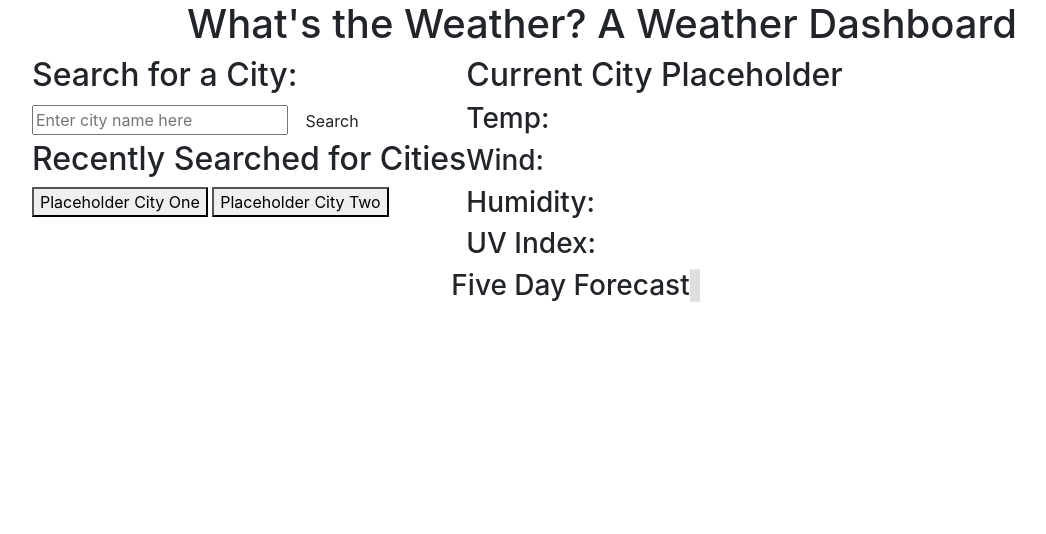
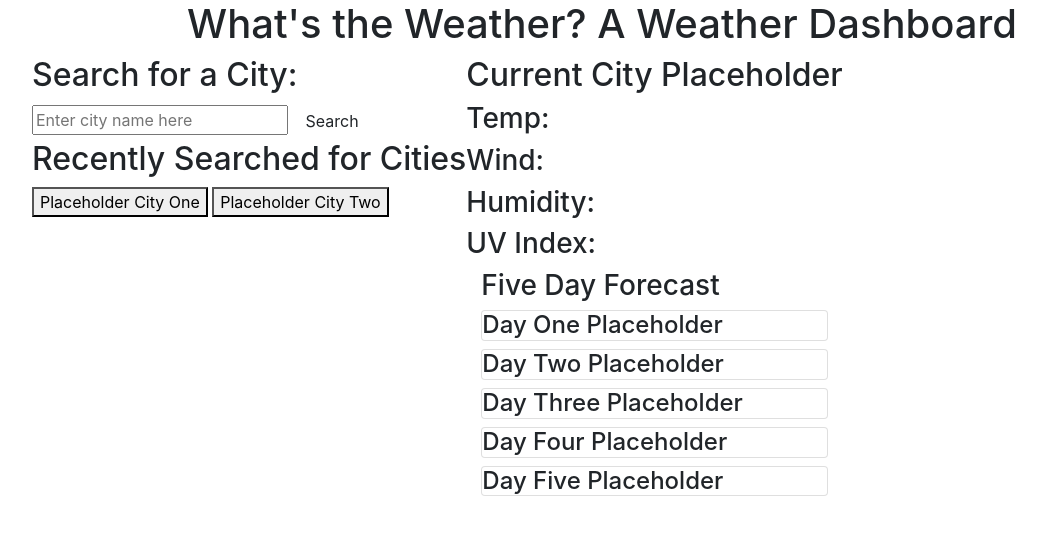
Before and after one commit to KristyNerhaugen/what-is-the-weather, a plain HTML site: page index.html in a window 1280 px wide. Shown: the whole page, without its empty margins (38-1084 px from the left). Drawn offline with nearby package versions, Linux system fonts and the light colour scheme.

Commit message:
added wireframe mock up for ideal end design

```diff
--- a/index.html
+++ b/index.html
@@ -20,7 +20,7 @@
       </div>
    </header>
 
-   <!-- main section  -->
+   <!-- main sections  -->
    <main class="container">
       <div class="row">
          <!-- left side nagivation section -->
@@ -45,13 +45,15 @@
                <h3 id="humidity">Humidity:</h3>
                <h3 id="uv-index">UV Index:</h3>
             </div>
-            <div class="row" id="weather-five">
-               <h3 id="five-day">Five Day Forecast</h3>
-               <h4 class="column-1 card"></h4>
-               <h4 class="column-1 card"></h4>
-               <h4 class="column-1 card"></h4>
-               <h4 class="column-1 card"></h4>
-               <h4 class="column-1 card"></h4>
+            <div class="container" id="weather-five">
+               <div class="row"></div>
+                  <h3 class="col-m-12" id="five-day">Five Day Forecast</h3>
+                  <h4 class="col-m-3 card">Day One Placeholder</h4>
+                  <h4 class="col-m-3 card">Day Two Placeholder</h4>
+                  <h4 class="col-m-2 card">Day Three Placeholder</h4>
+                  <h4 class="col-m-2 card">Day Four Placeholder</h4>
+                  <h4 class="col-m-2 card">Day Five Placeholder</h4>
+               </div>
             </div>
          </section>
       </div>
```
Also changed, not shown: assets/images/WeatherWireframe.png (added), 2 other files.
